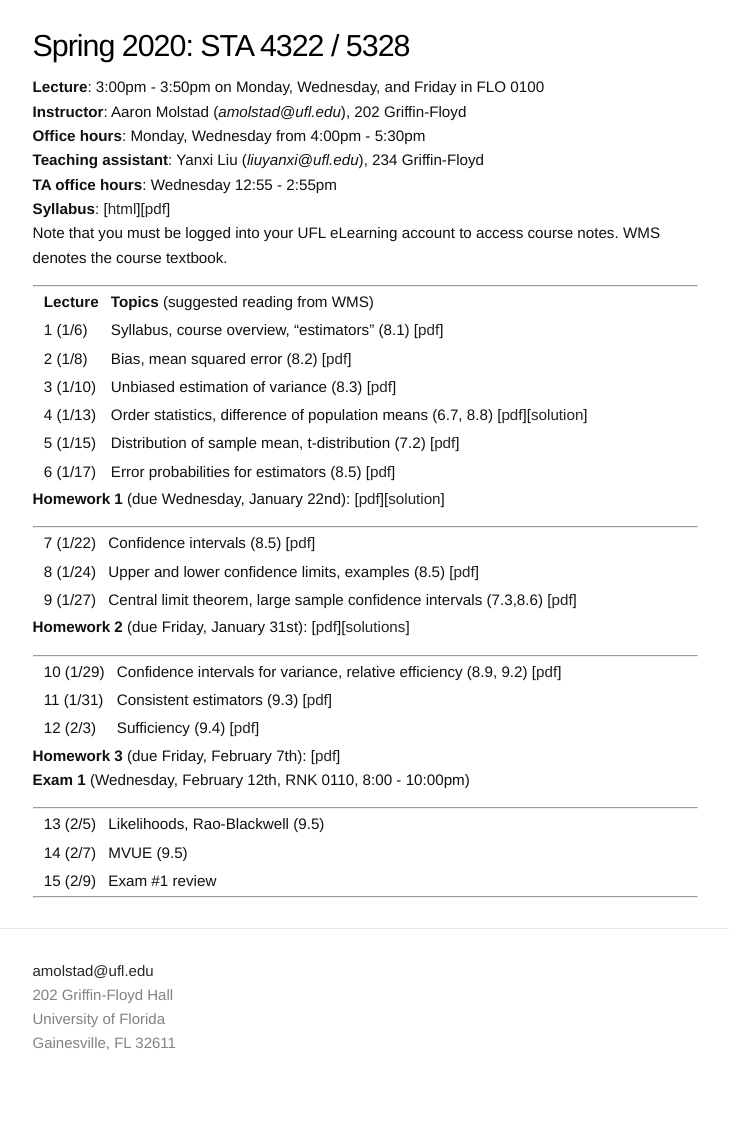
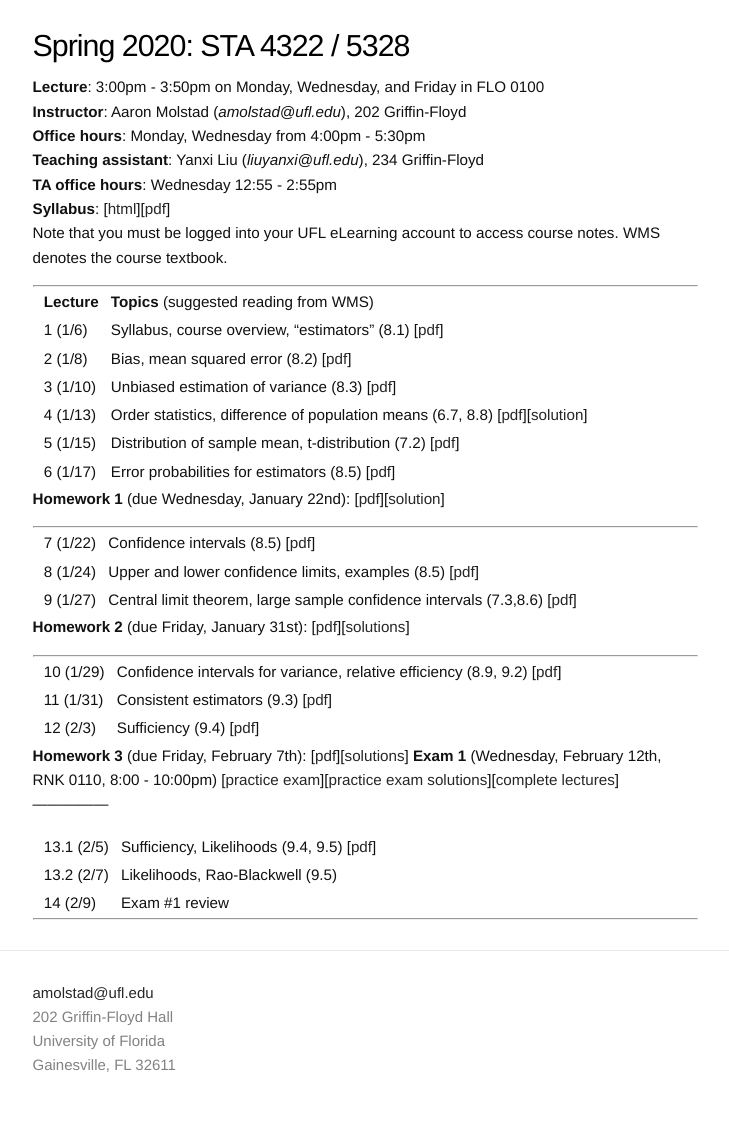
Before and after one commit to ajmolstad/ajmolstad.github.io, a Jekyll site: the page built from S20_STA4322.md, in a window 1280 px wide. Shown: the whole page, without its empty margins (275-1004 px from the left). Built offline with Jekyll 4.4.1, drawn with Linux system fonts in a browser that asks for light colours; before the commit the page ends 1115 px from its top, so only the background shows below that.

Commit message:
Update S20_STA4322.md

```diff
--- a/S20_STA4322.md
+++ b/S20_STA4322.md
@@ -39,13 +39,12 @@ Note that you must be logged into your UFL eLearning account to access course no
 || 11 (1/31)  || Consistent estimators (9.3) [[pdf](https://ufl.instructure.com/courses/394927/files/47988735/download?wrap=1)] ||
 || 12 (2/3) || Sufficiency (9.4) [[pdf](https://ufl.instructure.com/courses/394927/files/48037212/download?wrap=1)] ||
 
-**Homework 3** (due Friday, February 7th): [[pdf](/docs/STA4322_S20_Homework3.pdf)]
-**Exam 1** (Wednesday, February 12th, RNK 0110, 8:00 - 10:00pm)
+**Homework 3** (due Friday, February 7th): [[pdf](/docs/STA4322_S20_Homework3.pdf)][[solutions](https://ufl.instructure.com/courses/394927/files/48126325/download?wrap=1)]
+**Exam 1** (Wednesday, February 12th, RNK 0110, 8:00 - 10:00pm) [[practice exam](https://ufl.instructure.com/courses/394927/files/48071271/download?wrap=1)][[practice exam solutions](https://ufl.instructure.com/courses/394927/files/48126511/download?wrap=1)][[complete lectures](https://ufl.instructure.com/courses/394927/files/48126124/download?wrap=1)]
+---------------
+
+|| 13.1 (2/5)  || Sufficiency, Likelihoods (9.4, 9.5) [[pdf](https://ufl.instructure.com/courses/394927/files/48078745/download?wrap=1)]||
+|| 13.2 (2/7)  || Likelihoods, Rao-Blackwell (9.5) ||
+|| 14 (2/9) || Exam \#1 review ||
 
 ---------------
-
-|| 13 (2/5)  ||  Likelihoods, Rao-Blackwell (9.5) ||
-|| 14 (2/7)  || MVUE (9.5) ||
-|| 15 (2/9) || Exam \#1 review ||
-
----------------
```
